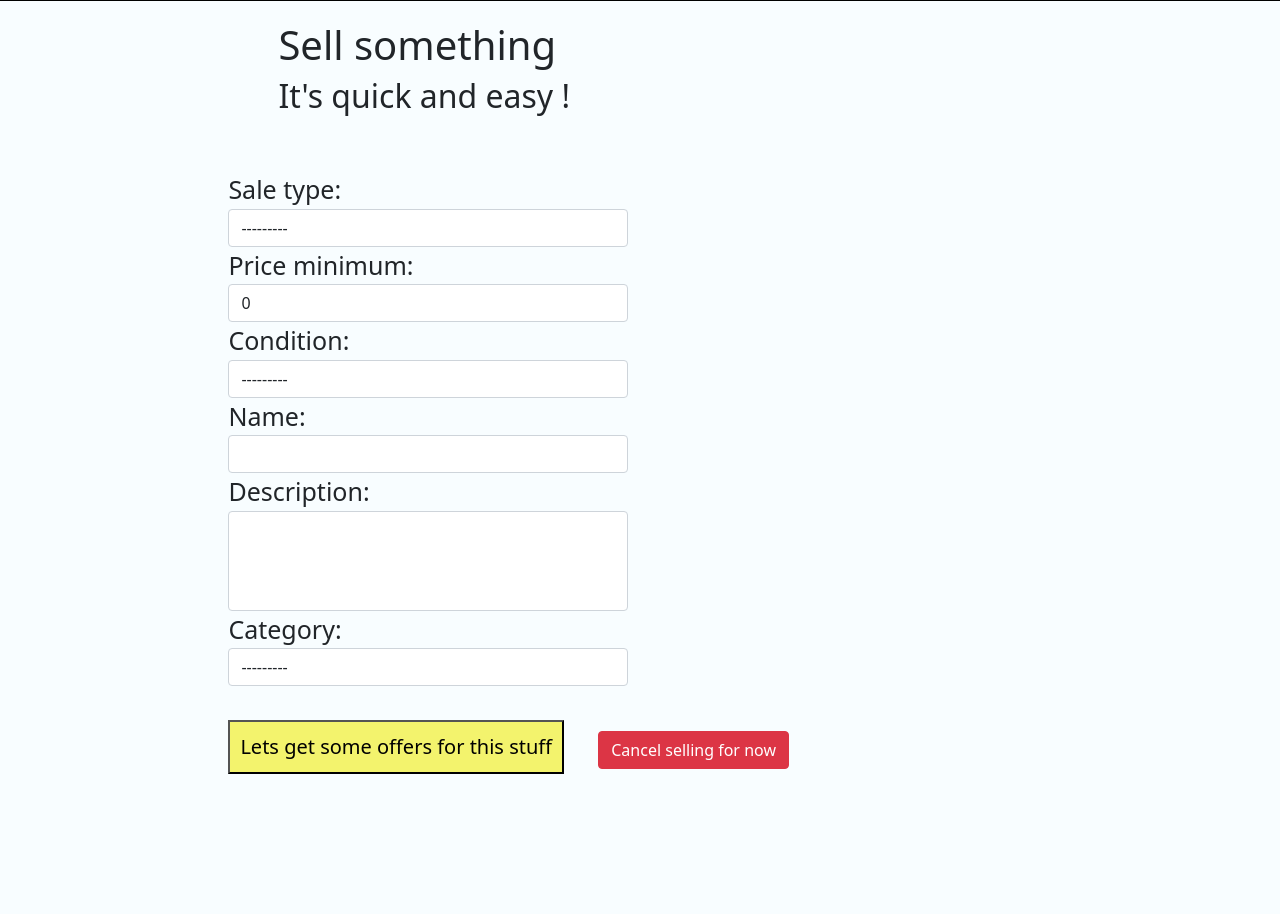
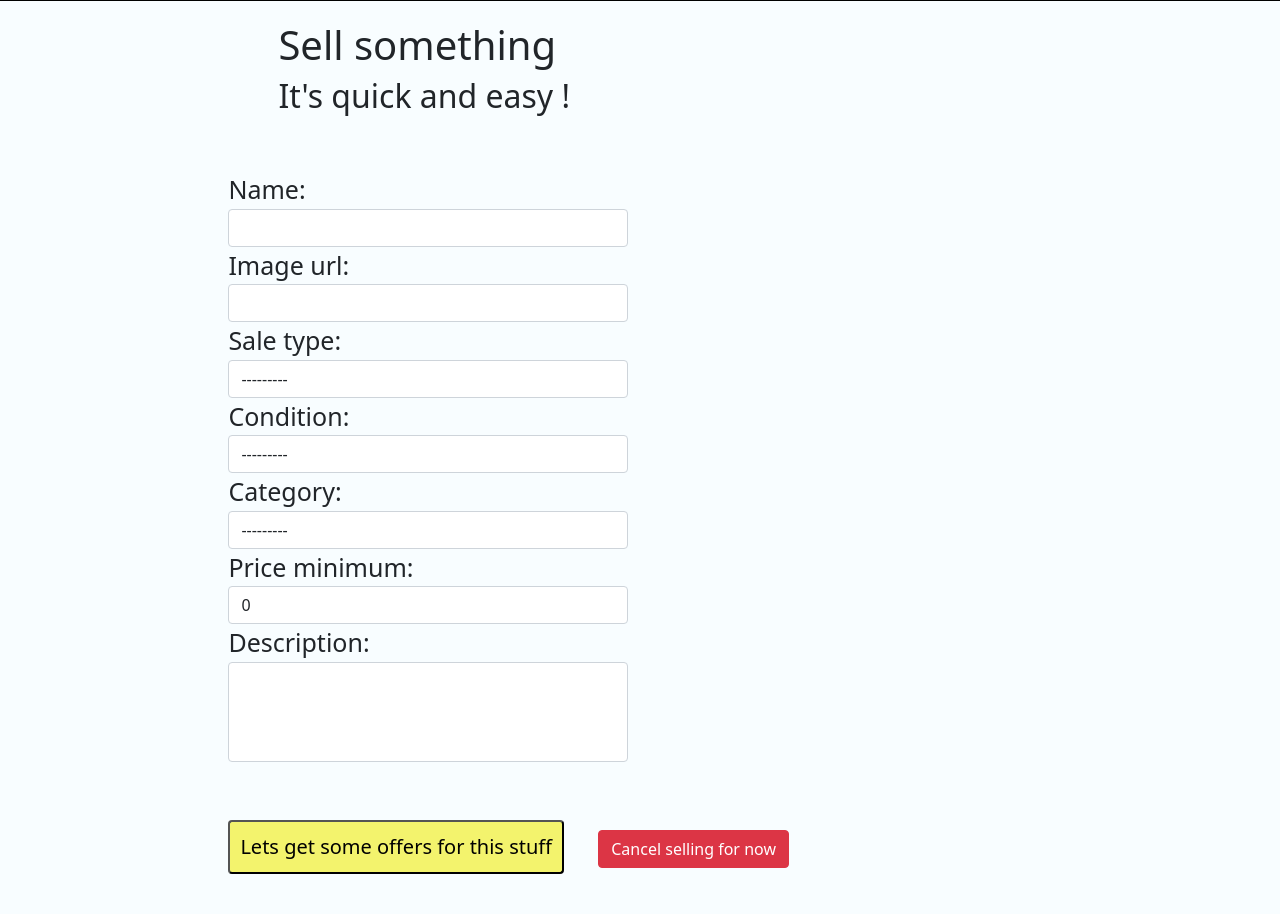
Before and after one commit to andriy21p/eCommerce_website, a Django app: page /create in a window 1280 px wide. Shown: the part 102-1016 px from the top of the page. Before the commit the page ends 876 px from the top, so only its background shows below. Run offline with Django 4.2, Linux system fonts and the light colour scheme; the visitor is signed in with stand-in values (Sample User, id 1); data that the repository does not hold is empty; some libraries are stand-ins or nearby versions.

Commit message:
create item with image url

```diff
--- a/fire_sale/item/forms/item_form.py
+++ b/fire_sale/item/forms/item_form.py
@@ -1,4 +1,4 @@
-from django.forms import ModelForm, widgets
+from django.forms import ModelForm, widgets, CharField
 from item.models import Item
 
 
@@ -16,3 +16,21 @@
             'description': widgets.TextInput(attrs={'class': 'form-control'}),
             'date_ends': widgets.SelectDateWidget(attrs={'class': 'form-control'}),
         }
+
+
+class ItemFormWithUrl(ModelForm):
+    image_url = CharField(max_length=10000, required=False, widget=widgets.TextInput(attrs={'class': 'form-control'}))
+
+    class Meta:
+        model = Item
+        # exclude = ['id', 'user', 'hitcount', 'price_fixed', 'show_in_catalog', 'created', 'edited', 'date_ends']
+        fields = ['name', 'image_url', 'sale_type', 'condition', 'category', 'price_minimum', 'description']
+        widgets = {
+            'sale_type': widgets.Select(attrs={'class': 'form-control'}),
+            'condition': widgets.Select(attrs={'class': 'form-control'}),
+            'category': widgets.Select(attrs={'class': 'form-control'}),
+            'price_minimum': widgets.NumberInput(attrs={'class': 'form-control'}),
+            'name': widgets.TextInput(attrs={'class': 'form-control'}),
+            'description': widgets.TextInput(attrs={'class': 'form-control'}),
+            'image': widgets.TextInput(attrs={'class': 'form-control'}),
+        }
--- a/fire_sale/item/views.py
+++ b/fire_sale/item/views.py
@@ -1,7 +1,7 @@
 from django.http import JsonResponse
 from django.shortcuts import render, redirect, get_object_or_404
-from item.models import Item, ItemCategory
-from item.forms.item_form import ItemForm
+from item.models import Item, ItemCategory, ItemImage
+from item.forms.item_form import ItemForm, ItemFormWithUrl
 from django.db.models import F
 from django.contrib.auth.decorators import login_required
 from django.utils import timezone
@@ -63,14 +63,19 @@
 @login_required
 def create(request):
     if request.method == "POST":
-        form = ItemForm(data=request.POST)
+        form = ItemFormWithUrl(data=request.POST)
         if form.is_valid():
             new_item = form.save(commit=False)
             new_item.user = request.user
             new_item.save()
+            if 'image_url' in request.POST:
+                new_image = ItemImage()
+                new_image.url = request.POST['image_url']
+                new_image.item = new_item
+                new_image.save()
             return redirect("my-profile")
     return render(request, "item/item_create.html", {
-        "form": ItemForm()
+        "form": ItemFormWithUrl()
     })
 
 
--- a/fire_sale/templates/item/item_create.html
+++ b/fire_sale/templates/item/item_create.html
@@ -9,8 +9,8 @@
         <form class="create_item" method="post">
             {% csrf_token %}
             {{ form }}
-            <br/>
-            <input type="submit" class="btn_create" value="Lets get some offers for this stuff">
+            <br/><br/>
+            <input type="submit" class="btn_create rounded" value="Lets get some offers for this stuff">
             <a class="btn btn-danger" href="/user/">Cancel selling for now</a>
         </form>
         </div>
--- a/fire_sale/templates/item/item_edit.html
+++ b/fire_sale/templates/item/item_edit.html
@@ -10,7 +10,7 @@
             {% csrf_token %}
             {{ form }}
             <br/>
-            <input type="submit" class="btn_create" value="Save and update the item">
+            <input type="submit" class="btn_create rounded" value="Save and update the item">
             <a class="btn btn-danger" href="/user/">Cancel changes</a>
         </form>
         </div>
```
